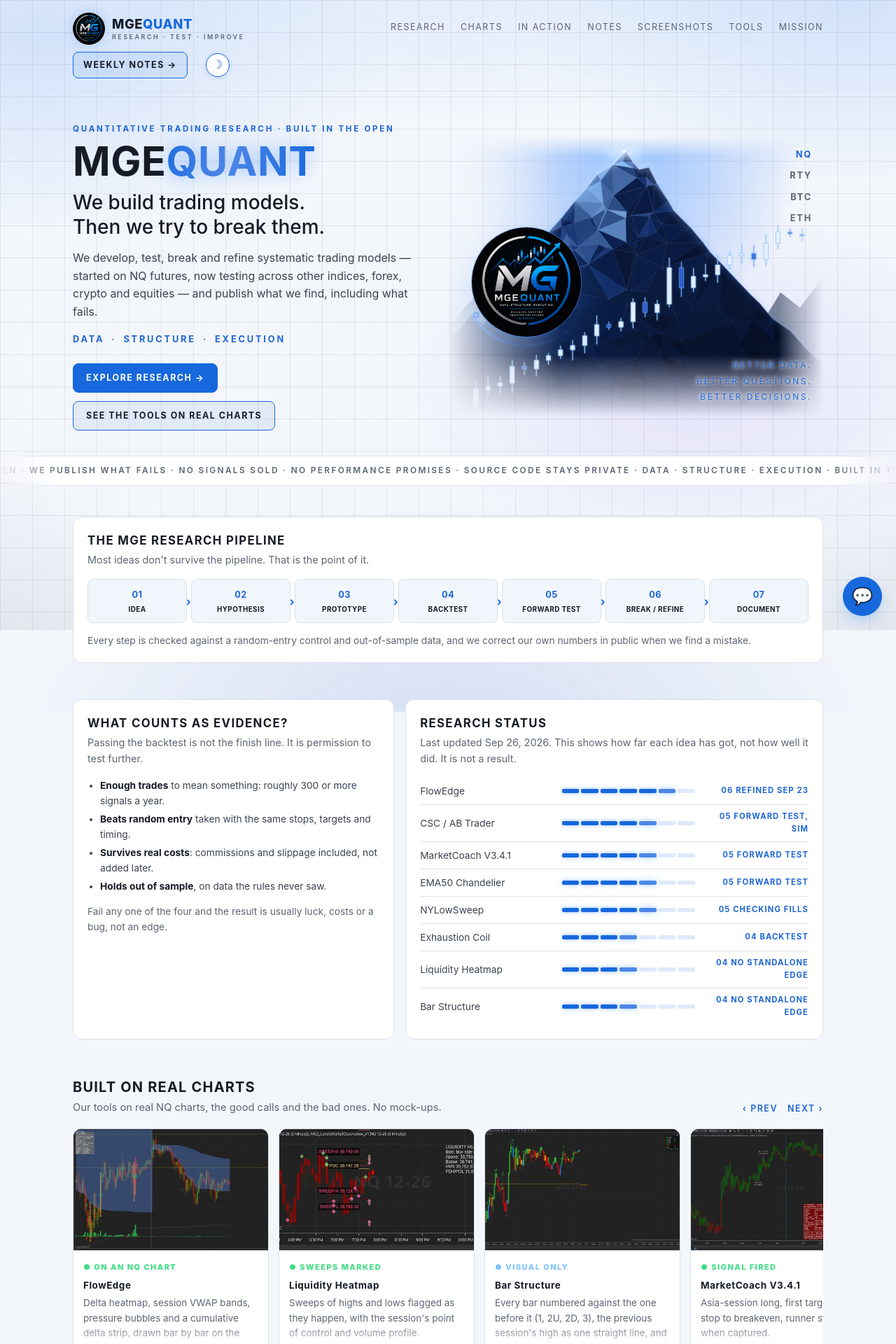
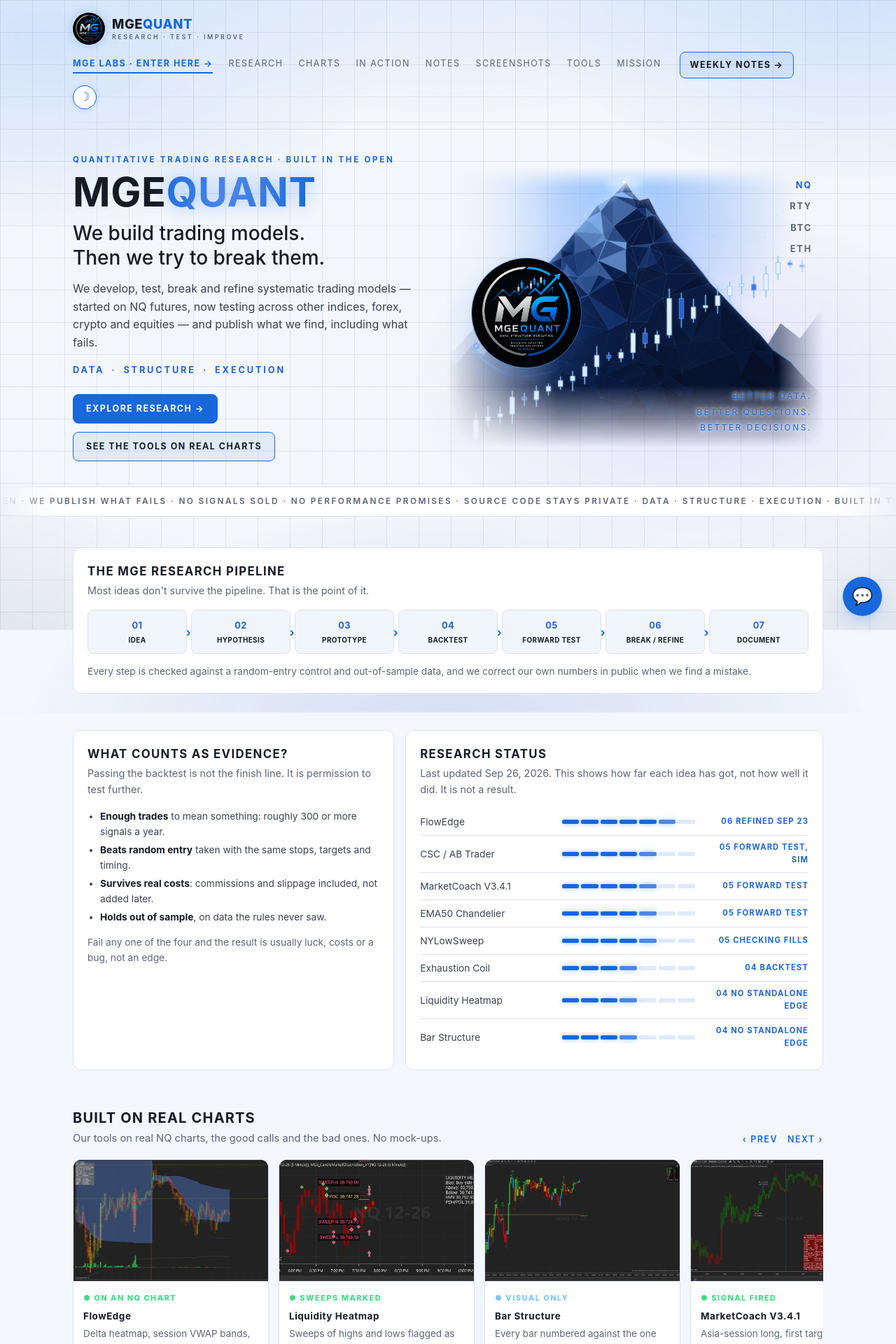
Before and after one commit to MGEQuant/MGEQuant, a Jekyll site: the page built from index.html, in a window 1280 px wide. Shown: the top 1920 px of the page at 70% size. Built offline with Jekyll 4.4.1, drawn with Linux system fonts in a browser that asks for light colours.

Commit message:
Add MGE Labs link (journal.mgequant.com, private beta) to site menus
Co-Authored-By: Claude Opus 5.5 <noreply@anthropic.com>

```diff
--- a/_layouts/default.html
+++ b/_layouts/default.html
@@ -495,6 +495,7 @@
     <a href="/Screenshots/"{% if page.url contains "/Screenshots" %} class="active"{% endif %}>Screenshots</a>
     <a href="/Mission%20and%20Vision/"{% if page.url contains "/Mission" %} class="active"{% endif %}>Mission</a>
     <a href="/mgequant-propfirm-calculator.html"{% if page.url contains "calculator" %} class="active"{% endif %}>Calculator</a>
+    <a href="https://journal.mgequant.com/" title="MGE Labs (private beta)">MGE Labs &rarr;</a>
     <button class="theme-toggle" data-theme-toggle aria-label="Switch light/dark theme" type="button">&#9788;</button>
   </nav>
   <div class="wrap">
--- a/in-action.html
+++ b/in-action.html
@@ -145,6 +145,8 @@
   .site-nav .links { display: flex; flex-wrap: wrap; gap: 6px 22px; }
   .site-nav .links a { color: var(--text-dim); font-size: 0.78rem; letter-spacing: 0.12em; text-transform: uppercase; padding-bottom: 3px; border-bottom: 2px solid transparent; }
   .site-nav .links a:hover { color: var(--blue-dim); border-bottom-color: var(--blue); }
+  .site-nav .links a.labs-link { color: var(--blue); font-weight: 700; border-bottom-color: var(--blue); }
+  .site-nav .links a.labs-link:hover { color: var(--blue-hi); }
   .btn { display: inline-flex; align-items: center; gap: 8px; padding: 10px 18px; border-radius: 8px; font-size: 0.78rem; font-weight: 700; letter-spacing: 0.12em; text-transform: uppercase; border: 1px solid var(--blue); transition: transform 0.18s ease, box-shadow 0.18s ease, background 0.18s ease; }
   .btn:hover { transform: translateY(-2px); box-shadow: 0 10px 24px -12px rgba(59, 139, 255, 0.8); }
   .btn-solid { background: var(--blue); color: #fff; }
@@ -403,6 +405,7 @@
     <nav class="site-nav">
       <a class="brand" href="./"><img src="assets/img/mgequant-logo.png" alt=""><span class="bt"><span>MGE<b>QUANT</b></span><small>Research &middot; Test &middot; Improve</small></span></a>
       <div class="links">
+        <a class="labs-link" href="https://journal.mgequant.com/" title="MGE Labs: our trade journal and AI desk (private beta)">MGE Labs &middot; Enter here &rarr;</a>
         <a href="DevelopmentLogs/">Research</a>
         <a href="./#charts">Charts</a>
         <a href="in-action.html" aria-current="page">In action</a>
@@ -500,6 +503,7 @@
         <a href="Screenshots/">Screenshots</a>
         <a href="mgequant-propfirm-calculator.html">Tools</a>
         <a href="Mission%20and%20Vision/">Mission</a>
+        <a href="https://journal.mgequant.com/">MGE Labs</a>
       </nav>
       <div class="social">
         <a href="https://x.com/MGEQuant" target="_blank" rel="noopener noreferrer" aria-label="MGEQuant on X"><svg viewBox="0 0 24 24" fill="currentColor"><path d="M17.8 3h3.1l-6.8 7.8L22 21h-6.2l-4.9-6.4L5.3 21H2.2l7.3-8.3L2 3h6.4l4.4 5.8zm-1.1 16.2h1.7L7.4 4.7H5.6z"/></svg></a>
--- a/index.html
+++ b/index.html
@@ -150,6 +150,8 @@
   .site-nav .links { display: flex; flex-wrap: wrap; gap: 6px 22px; }
   .site-nav .links a { color: var(--text-dim); font-size: 0.78rem; letter-spacing: 0.12em; text-transform: uppercase; padding-bottom: 3px; border-bottom: 2px solid transparent; }
   .site-nav .links a:hover { color: var(--blue-dim); border-bottom-color: var(--blue); }
+  .site-nav .links a.labs-link { color: var(--blue); font-weight: 700; border-bottom-color: var(--blue); }
+  .site-nav .links a.labs-link:hover { color: var(--blue-hi); }
   .btn { display: inline-flex; align-items: center; gap: 8px; padding: 10px 18px; border-radius: 8px; font-size: 0.78rem; font-weight: 700; letter-spacing: 0.12em; text-transform: uppercase; border: 1px solid var(--blue); transition: transform 0.18s ease, box-shadow 0.18s ease, background 0.18s ease; }
   .btn:hover { transform: translateY(-2px); box-shadow: 0 10px 24px -12px rgba(59, 139, 255, 0.8); }
   .btn-solid { background: var(--blue); color: #fff; }
@@ -442,6 +444,7 @@
     <nav class="site-nav">
       <a class="brand" href="./"><img src="assets/img/mgequant-logo.png" alt=""><span class="bt"><span>MGE<b>QUANT</b></span><small>Research &middot; Test &middot; Improve</small></span></a>
       <div class="links">
+        <a class="labs-link" href="https://journal.mgequant.com/" title="MGE Labs: our trade journal and AI desk (private beta)">MGE Labs &middot; Enter here &rarr;</a>
         <a href="DevelopmentLogs/">Research</a>
         <a href="#charts">Charts</a>
         <a href="in-action.html">In action</a>
@@ -671,6 +674,7 @@
         <a href="Screenshots/">Screenshots</a>
         <a href="mgequant-propfirm-calculator.html">Tools</a>
         <a href="Mission%20and%20Vision/">Mission</a>
+        <a href="https://journal.mgequant.com/">MGE Labs</a>
       </nav>
       <div class="social">
         <a href="https://x.com/MGEQuant" target="_blank" rel="noopener noreferrer" aria-label="MGEQuant on X"><svg viewBox="0 0 24 24" fill="currentColor"><path d="M17.8 3h3.1l-6.8 7.8L22 21h-6.2l-4.9-6.4L5.3 21H2.2l7.3-8.3L2 3h6.4l4.4 5.8zm-1.1 16.2h1.7L7.4 4.7H5.6z"/></svg></a>
```
